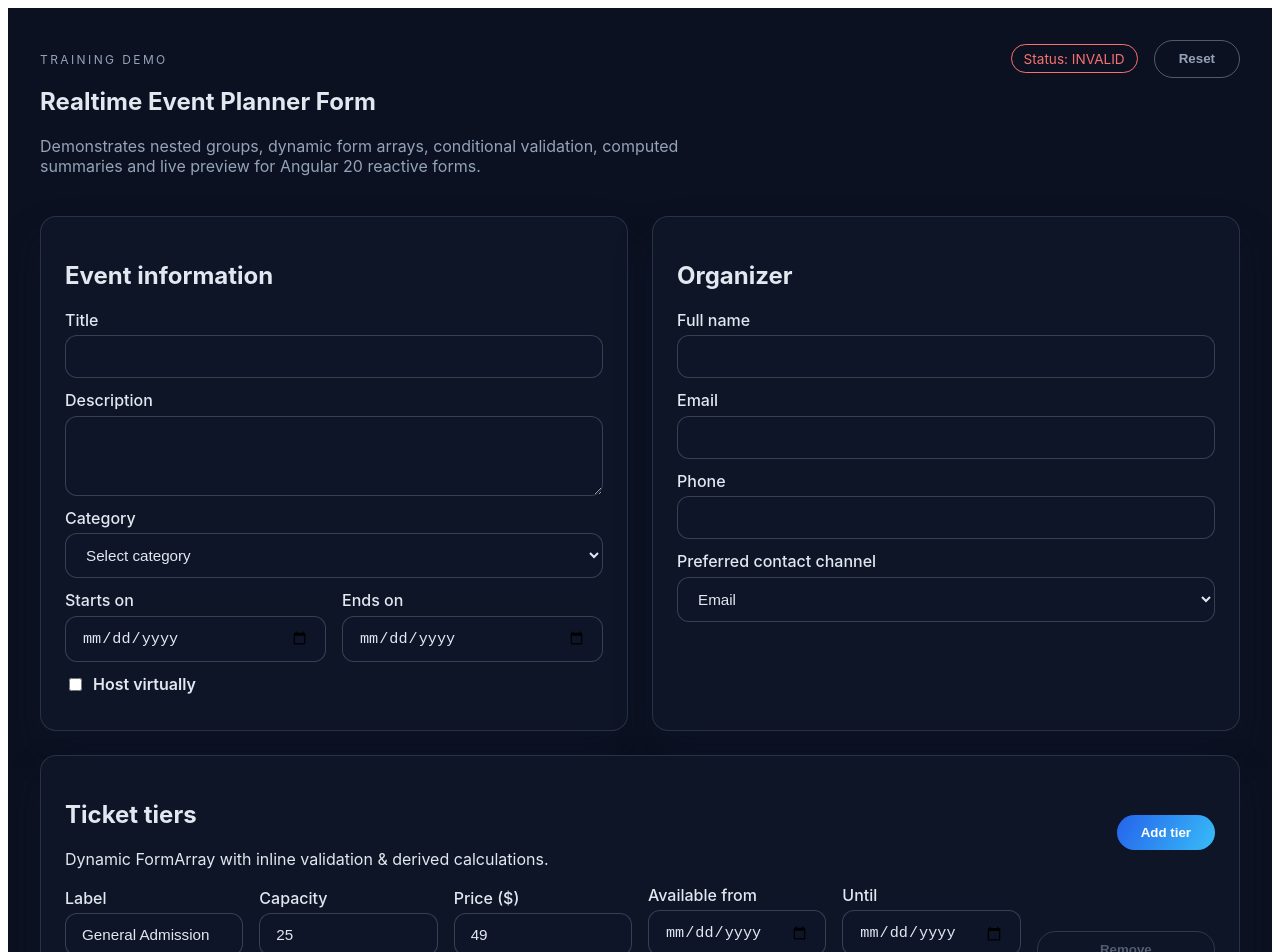
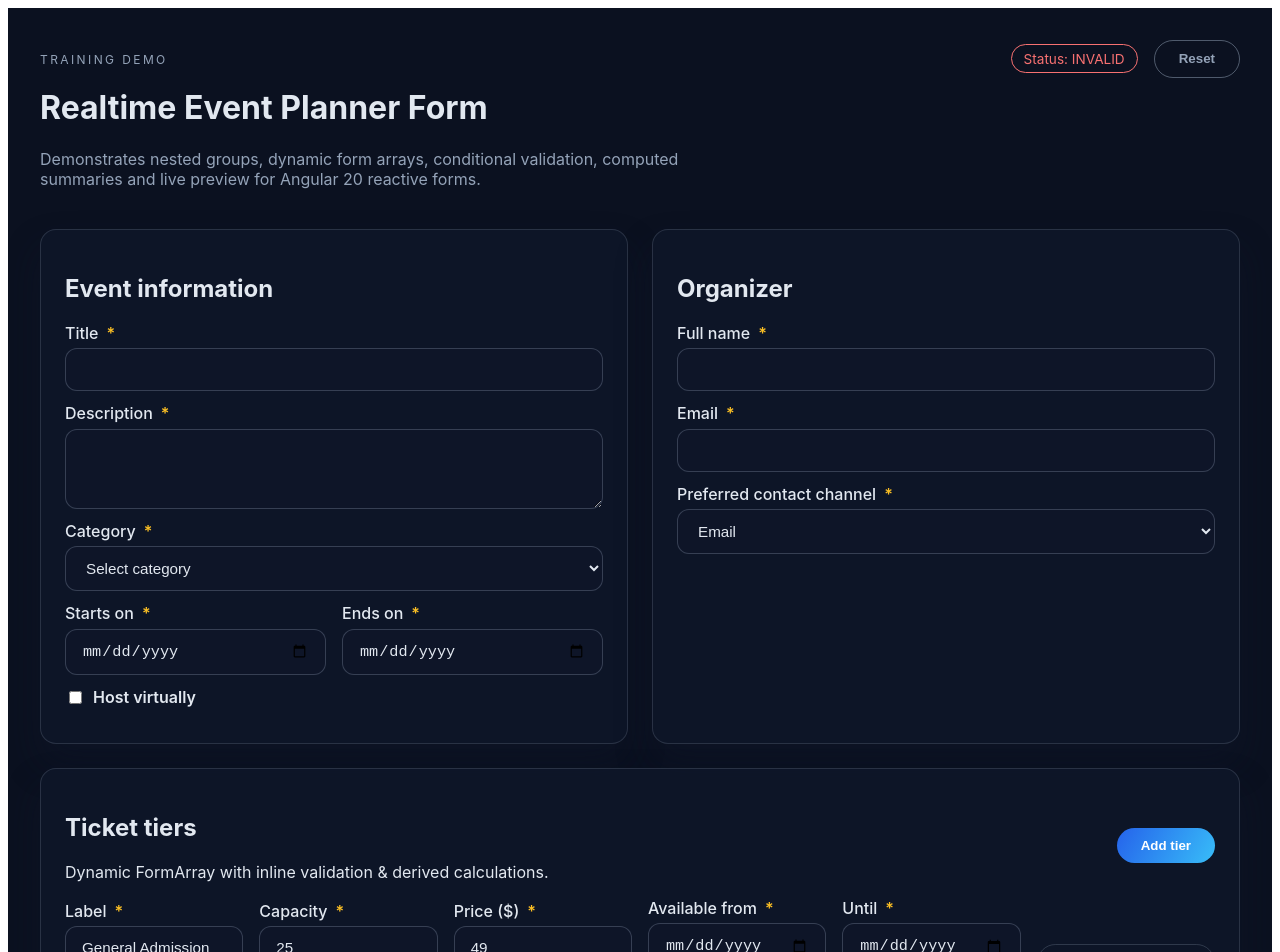
Before and after one commit to TrainerNG/movie-app, an Angular app: page /reactive-form-demo in a window 1280 px wide. Shown: the top 952 px of the page. Built offline with nearby package versions, Linux system fonts and the light colour scheme.

Commit message:
Advanced Forms

```diff
--- a/src/app/components/advanced-reactive-form/advanced-reactive-form.css
+++ b/src/app/components/advanced-reactive-form/advanced-reactive-form.css
@@ -64,6 +64,23 @@ label {
   gap: 0.35rem;
   font-weight: 500;
   margin-bottom: 0.75rem;
+}
+
+.required-indicator {
+  color: #fbbf24;
+  margin-left: 0.25rem;
+  font-weight: 600;
+}
+
+.label-heading {
+  display: inline-flex;
+  align-items: center;
+  gap: 0.25rem;
+}
+
+.required-note {
+  font-size: 0.75rem;
+  color: #fcd34d;
 }
 
 input,
--- a/src/app/components/advanced-reactive-form/advanced-reactive-form.html
+++ b/src/app/components/advanced-reactive-form/advanced-reactive-form.html
@@ -1,4 +1,4 @@
-<section class="shell" [formGroup]="eventPlannerForm" (ngSubmit)="onSubmit()" novalidate>
+<form class="shell" [formGroup]="eventPlannerForm" (ngSubmit)="onSubmit()" novalidate>
   <header class="shell__header">
     <div>
       <p class="eyebrow">Training demo</p>
@@ -19,7 +19,9 @@
     <div class="panel" formGroupName="eventInfo">
       <h2>Event information</h2>
       <label>
-        Title
+        <span class="label-heading">
+          Title <span class="required-indicator" aria-hidden="true">*</span>
+        </span>
         <input type="text" formControlName="title" />
       </label>
       <small class="error" *ngIf="hasError('eventInfo.title', 'required')">Title is required.</small>
@@ -28,15 +30,22 @@
       </small>
 
       <label>
-        Description
+        <span class="label-heading">
+          Description <span class="required-indicator" aria-hidden="true">*</span>
+        </span>
         <textarea rows="3" formControlName="description"></textarea>
       </label>
       <small class="error" *ngIf="hasError('eventInfo.description', 'required')">
         Description is required.
       </small>
+      <small class="error" *ngIf="hasError('eventInfo.description', 'maxlength')">
+        Description cannot exceed 500 characters.
+      </small>
 
       <label>
-        Category
+        <span class="label-heading">
+          Category <span class="required-indicator" aria-hidden="true">*</span>
+        </span>
         <select formControlName="category">
           <option value="" disabled>Select category</option>
           <option *ngFor="let category of categories()" [value]="category">{{ category }}</option>
@@ -46,11 +55,15 @@
 
       <div class="grid-2">
         <label>
-          Starts on
+          <span class="label-heading">
+            Starts on <span class="required-indicator" aria-hidden="true">*</span>
+          </span>
           <input type="date" formControlName="startDate" />
         </label>
         <label>
-          Ends on
+          <span class="label-heading">
+            Ends on <span class="required-indicator" aria-hidden="true">*</span>
+          </span>
           <input type="date" formControlName="endDate" />
         </label>
       </div>
@@ -62,7 +75,10 @@
       </label>
 
       <label *ngIf="eventPlannerForm.get('eventInfo.isVirtual')?.value">
-        Meeting URL
+        <span class="label-heading">
+          Meeting URL <span class="required-indicator" aria-hidden="true">*</span>
+        </span>
+        <small class="required-note">Required when hosting virtually.</small>
         <input type="url" formControlName="meetingUrl" placeholder="https://" />
       </label>
       <small class="error" *ngIf="hasError('eventInfo.meetingUrl', 'required')">URL is required.</small>
@@ -72,27 +88,38 @@
     <div class="panel" formGroupName="organizer">
       <h2>Organizer</h2>
       <label>
-        Full name
+        <span class="label-heading">
+          Full name <span class="required-indicator" aria-hidden="true">*</span>
+        </span>
         <input type="text" formControlName="fullName" />
       </label>
       <small class="error" *ngIf="hasError('organizer.fullName', 'required')">Name is mandatory.</small>
 
       <label>
-        Email
+        <span class="label-heading">
+          Email <span class="required-indicator" aria-hidden="true">*</span>
+        </span>
         <input type="email" formControlName="email" />
       </label>
       <small class="error" *ngIf="hasError('organizer.email', 'required')">Email is required.</small>
       <small class="error" *ngIf="hasError('organizer.email', 'email')">Provide a valid email.</small>
 
+      <ng-container *ngIf="contactPreference() === 'phone'">
         <label>
-        Phone
+          <span class="label-heading">
+            Phone <span class="required-indicator" aria-hidden="true">*</span>
+          </span>
+          <small class="required-note">Required when contact preference is Phone.</small>
           <input type="tel" formControlName="phone" />
         </label>
         <small class="error" *ngIf="hasError('organizer.phone', 'required')">Phone required for calls.</small>
         <small class="error" *ngIf="hasError('organizer.phone', 'pattern')">Use country code and digits.</small>
+      </ng-container>
 
       <label>
-        Preferred contact channel
+        <span class="label-heading">
+          Preferred contact channel <span class="required-indicator" aria-hidden="true">*</span>
+        </span>
         <select formControlName="contactPreference">
           <option value="email">Email</option>
           <option value="phone">Phone</option>
@@ -113,23 +140,33 @@
     <div class="tickets" *ngFor="let ticketGroup of tickets.controls; let i = index; trackBy: trackTicket" [formGroupName]="i">
       <div class="tickets__row">
         <label>
-          Label
+          <span class="label-heading">
+            Label <span class="required-indicator" aria-hidden="true">*</span>
+          </span>
           <input type="text" formControlName="label" />
         </label>
         <label>
-          Capacity
+          <span class="label-heading">
+            Capacity <span class="required-indicator" aria-hidden="true">*</span>
+          </span>
           <input type="number" formControlName="capacity" min="1" />
         </label>
         <label>
-          Price ($)
+          <span class="label-heading">
+            Price ($) <span class="required-indicator" aria-hidden="true">*</span>
+          </span>
           <input type="number" formControlName="price" min="0" step="1" />
         </label>
         <label>
-          Available from
+          <span class="label-heading">
+            Available from <span class="required-indicator" aria-hidden="true">*</span>
+          </span>
           <input type="date" formControlName="availableFrom" />
         </label>
         <label>
-          Until
+          <span class="label-heading">
+            Until <span class="required-indicator" aria-hidden="true">*</span>
+          </span>
           <input type="date" formControlName="availableTo" />
         </label>
         <button type="button" class="btn btn--ghost" (click)="removeTicket(i)" [disabled]="tickets.length === 1">
@@ -154,12 +191,12 @@
     </div>
     <label class="consent">
       <input type="checkbox" formControlName="agreement" />
+      <span>
         I confirm all details are correct.
+        <span class="required-indicator" aria-hidden="true">*</span>
+      </span>
     </label>
     <small class="error" *ngIf="hasError('agreement', 'required')">Consent is required.</small>
-    <div class="actions">
-      <button class="btn" type="submit">Submit form</button>
-    </div>
   </div>
 
   <div class="panel panel--preview">
@@ -171,4 +208,8 @@
     <h2>Last submitted payload</h2>
     <pre>{{ submittedPayload | json }}</pre>
   </div>
-</section>
+
+   <div class="actions">
+      <button class="btn" type="submit">Submit form</button>
+    </div>
+  </form>
--- a/src/app/components/advanced-reactive-form/advanced-reactive-form.ts
+++ b/src/app/components/advanced-reactive-form/advanced-reactive-form.ts
@@ -1,9 +1,10 @@
 import { CommonModule } from '@angular/common';
-import { Component, computed, inject, signal } from '@angular/core';
+import { Component, inject, signal } from '@angular/core';
 import {
   AbstractControl,
   FormArray,
   FormBuilder,
+  FormControlStatus,
   FormGroup,
   ReactiveFormsModule,
   ValidationErrors,
@@ -34,15 +35,15 @@ export class AdvancedReactiveForm {
   readonly categories = signal(['Conference', 'Workshop', 'Meetup', 'Watch Party']);
   readonly summary = signal({ totalCapacity: 0, potentialRevenue: 0 });
   readonly lastSavedAt = signal<string | null>(null);
+  readonly contactPreference = signal<'email' | 'phone'>('email');
 
   protected submittedPayload: unknown = null;
 
-  readonly eventPlannerForm = this.fb.group(
-    {
+  readonly eventPlannerForm = this.fb.group({
     eventInfo: this.fb.group(
       {
         title: ['', [Validators.required, Validators.minLength(4)]],
-          description: ['', [Validators.required, Validators.minLength(10)]],
+        description: ['', [Validators.required, Validators.maxLength(500)]],
         category: ['', Validators.required],
         startDate: ['', Validators.required],
         endDate: ['', Validators.required],
@@ -59,16 +60,19 @@ export class AdvancedReactiveForm {
     }),
     tickets: this.fb.array([this.createTicketRow()]),
     agreement: [false, Validators.requiredTrue],
-    },
-    { updateOn: 'blur' }
-  );
+  });
 
-  readonly formStatus = computed(() => this.eventPlannerForm.status);
+  readonly formStatus = signal<FormControlStatus>(this.eventPlannerForm.status);
 
   constructor() {
     this.handleVirtualToggle();
     this.handleContactPreference();
     this.bootstrapRealtimeSummary();
+    this.updateSummary();
+
+    this.eventPlannerForm.statusChanges
+      .pipe(takeUntilDestroyed())
+      .subscribe((status) => this.formStatus.set(status));
   }
 
   get tickets(): FormArray<FormGroup> {
@@ -88,12 +92,16 @@ export class AdvancedReactiveForm {
   }
 
   onSubmit(): void {
+    console.log(this.eventPlannerForm);
+
     if (this.eventPlannerForm.invalid) {
       this.eventPlannerForm.markAllAsTouched();
       return;
     }
 
     this.submittedPayload = this.eventPlannerForm.getRawValue();
+    console.log(this.submittedPayload);
+
   }
 
   resetForm(): void {
@@ -133,7 +141,7 @@ export class AdvancedReactiveForm {
           meetingUrlControl.clearValidators();
           meetingUrlControl.setValue('', { emitEvent: false });
         }
-        meetingUrlControl.updateValueAndValidity({ emitEvent: false });
+        meetingUrlControl.updateValueAndValidity();
       });
   }
 
@@ -141,22 +149,25 @@ export class AdvancedReactiveForm {
     const contactControl = this.eventPlannerForm.get('organizer.contactPreference');
     const phoneControl = this.eventPlannerForm.get('organizer.phone');
 
-    contactControl?.valueChanges
-      .pipe(takeUntilDestroyed())
-      .subscribe((preference: string | null) => {
+    const applyPreferenceRules = (preference: string | null): void => {
+      const nextPreference = ((preference ?? 'email') as 'email' | 'phone');
+      this.contactPreference.set(nextPreference);
+
       if (!phoneControl) {
         return;
       }
-        if ((preference ?? 'email') === 'phone') {
-          phoneControl.addValidators([
-            Validators.required,
-            Validators.pattern(/^\+?[0-9]{10,15}$/),
-          ]);
+
+      if (nextPreference === 'phone') {
+        phoneControl.addValidators([Validators.required, Validators.pattern(/^\+?[0-9]{10,15}$/)]);
       } else {
         phoneControl.clearValidators();
       }
-        phoneControl.updateValueAndValidity({ emitEvent: false });
-      });
+      phoneControl.updateValueAndValidity();
+    };
+
+    applyPreferenceRules(contactControl?.value ?? 'email');
+
+    contactControl?.valueChanges.pipe(takeUntilDestroyed()).subscribe(applyPreferenceRules);
   }
 
   private bootstrapRealtimeSummary(): void {
@@ -184,6 +195,7 @@ export class AdvancedReactiveForm {
     );
 
     this.summary.set(aggregate);
+    this.formStatus.set(this.eventPlannerForm.status);
   }
 
   private dateOrderValidator(startKey: string, endKey: string): ValidatorFn {
--- a/src/app/components/movie-list/movie-list.css
+++ b/src/app/components/movie-list/movie-list.css
@@ -20,6 +20,35 @@ h1{
     margin: 0 auto;
     padding: 20px;
     font-family: Arial, Helvetica, sans-serif;
+}
+
+.demo-links{
+    display: flex;
+    justify-content: space-between;
+    align-items: center;
+    flex-wrap: wrap;
+    gap: 12px;
+}
+
+.link-group{
+    display: flex;
+    gap: 8px;
+    flex-wrap: wrap;
+}
+
+.nav-link{
+    padding: 6px 12px;
+    border-radius: 999px;
+    border: 1px solid #007bff;
+    color: #007bff;
+    text-decoration: none;
+    font-size: 14px;
+    transition: background-color 0.2s ease, color 0.2s ease;
+}
+
+.nav-link:hover{
+    background-color: #007bff;
+    color: #fff;
 }
 
 .search-input{
--- a/src/app/components/movie-list/movie-list.html
+++ b/src/app/components/movie-list/movie-list.html
@@ -1,5 +1,11 @@
 <div class="movie-list-container">
-    <h1>Movie Listing</h1>
+    <div class="demo-links">
+        <h1>Movie Listing</h1>
+        <div class="link-group">
+            <a routerLink="/reactive-form-demo" class="nav-link">Advanced Reactive Form</a>
+            <a routerLink="/nonnullable-form-demo" class="nav-link">Non-Nullable Form</a>
+        </div>
+    </div>
     <div class="search-container">
         <input type="text" [(ngModel)]="query" (keyup.enter)="search()" placeholder="Search for movies..."
         class="search-input">
--- a/src/app/components/movie-list/movie-list.ts
+++ b/src/app/components/movie-list/movie-list.ts
@@ -4,14 +4,14 @@ import { MovieSearchResponse } from '../../interfaces/movie-search-response';
 import { FormsModule } from '@angular/forms';
 import { MovieInterface } from '../../interfaces/movie';
 import { CommonModule } from '@angular/common';
-import { Router } from '@angular/router';
+import { Router, RouterLink } from '@angular/router';
 import { EncryptionService } from '../../services/encryption-service';
 import { ToastService } from '../../services/toast-service';
 import { MovieCard } from "../movie-card/movie-card";
 
 @Component({
   selector: 'app-movie-list',
-  imports: [FormsModule, CommonModule, MovieCard],
+  imports: [FormsModule, CommonModule, MovieCard, RouterLink],
   templateUrl: './movie-list.html',
   styleUrl: './movie-list.css',
 })
--- a/src/app/components/nonnullable-reactive-form/nonnullable-reactive-form.css
+++ b/src/app/components/nonnullable-reactive-form/nonnullable-reactive-form.css
@@ -58,6 +58,12 @@ label {
   gap: 0.35rem;
   margin-bottom: 0.75rem;
   font-weight: 500;
+}
+
+.required-indicator {
+  color: #fbbf24;
+  margin-left: 0.25rem;
+  font-weight: 600;
 }
 
 input,
--- a/src/app/components/nonnullable-reactive-form/nonnullable-reactive-form.html
+++ b/src/app/components/nonnullable-reactive-form/nonnullable-reactive-form.html
@@ -19,19 +19,25 @@
     <article class="panel" formGroupName="programInfo">
       <h2>Program details</h2>
       <label>
-        Name
+        <span class="label-heading">
+          Name <span class="required-indicator" aria-hidden="true">*</span>
+        </span>
         <input formControlName="name" type="text" />
       </label>
       <small class="error" *ngIf="hasError('programInfo.name', 'minlength')">At least 3 characters.</small>
 
       <label>
-        Code
+        <span class="label-heading">
+          Code <span class="required-indicator" aria-hidden="true">*</span>
+        </span>
         <input formControlName="code" type="text" placeholder="AA-0000" />
       </label>
       <small class="error" *ngIf="hasError('programInfo.code', 'pattern')">Format AA-0000.</small>
 
       <label>
-        Program type
+        <span class="label-heading">
+          Program type <span class="required-indicator" aria-hidden="true">*</span>
+        </span>
         <select formControlName="type">
           <option *ngFor="let type of programTypes" [value]="type">{{ type | titlecase }}</option>
         </select>
@@ -39,13 +45,17 @@
       <small class="hint">{{ budgetHint() }}</small>
 
       <label>
-        Budget
+        <span class="label-heading">
+          Budget <span class="required-indicator" aria-hidden="true">*</span>
+        </span>
         <input formControlName="budget" type="number" min="1000" />
       </label>
       <small class="error" *ngIf="hasError('programInfo.budget', 'min')">Budget below threshold.</small>
 
       <label>
-        Strategic importance
+        <span class="label-heading">
+          Strategic importance <span class="required-indicator" aria-hidden="true">*</span>
+        </span>
         <select formControlName="strategicImportance">
           <option value="low">Low</option>
           <option value="medium">Medium</option>
@@ -57,19 +67,25 @@
     <article class="panel" formGroupName="primaryContact">
       <h2>Primary contact</h2>
       <label>
-        Full name
+        <span class="label-heading">
+          Full name <span class="required-indicator" aria-hidden="true">*</span>
+        </span>
         <input formControlName="fullName" type="text" />
       </label>
       <small class="error" *ngIf="hasError('primaryContact.fullName', 'required')">Required.</small>
 
       <label>
-        Email
+        <span class="label-heading">
+          Email <span class="required-indicator" aria-hidden="true">*</span>
+        </span>
         <input formControlName="email" type="email" />
       </label>
       <small class="error" *ngIf="hasError('primaryContact.email', 'email')">Invalid email.</small>
 
       <label>
-        Timezone
+        <span class="label-heading">
+          Timezone <span class="required-indicator" aria-hidden="true">*</span>
+        </span>
         <input formControlName="timezone" type="text" />
       </label>
 
@@ -92,17 +108,23 @@
     <div class="member-card" *ngFor="let memberGroup of members.controls; let i = index; trackBy: trackMember" [formGroupName]="i">
       <div class="member-grid">
         <label>
-          Name
+          <span class="label-heading">
+            Name <span class="required-indicator" aria-hidden="true">*</span>
+          </span>
           <input formControlName="name" type="text" />
         </label>
         <label>
-          Role
+          <span class="label-heading">
+            Role <span class="required-indicator" aria-hidden="true">*</span>
+          </span>
           <select formControlName="role">
             <option *ngFor="let role of roles" [value]="role">{{ role }}</option>
           </select>
         </label>
         <label>
-          Availability (hrs)
+          <span class="label-heading">
+            Availability (hrs) <span class="required-indicator" aria-hidden="true">*</span>
+          </span>
           <input formControlName="availability" type="number" min="10" max="120" />
         </label>
         <button type="button" class="btn btn--ghost" (click)="removeMember(i)" [disabled]="members.length === 1">
@@ -150,7 +172,9 @@
     <div class="sprint-card" *ngFor="let sprint of sprints.controls; let s = index; trackBy: trackSprint" [formGroupName]="s">
       <div class="member-grid">
         <label>
-          Title
+          <span class="label-heading">
+            Title <span class="required-indicator" aria-hidden="true">*</span>
+          </span>
           <input formControlName="title" type="text" />
         </label>
         <label>
@@ -158,7 +182,9 @@
           <input formControlName="goal" type="text" />
         </label>
         <label>
-          Capacity
+          <span class="label-heading">
+            Capacity <span class="required-indicator" aria-hidden="true">*</span>
+          </span>
           <input formControlName="capacity" type="number" min="40" />
         </label>
         <button type="button" class="btn btn--ghost" (click)="removeSprint(s)" [disabled]="sprints.length === 1">
@@ -167,11 +193,15 @@
       </div>
       <div class="member-grid">
         <label>
-          Starts
+          <span class="label-heading">
+            Starts <span class="required-indicator" aria-hidden="true">*</span>
+          </span>
           <input formControlName="startDate" type="date" />
         </label>
         <label>
-          Ends
+          <span class="label-heading">
+            Ends <span class="required-indicator" aria-hidden="true">*</span>
+          </span>
           <input formControlName="endDate" type="date" />
         </label>
       </div>
```
Lines whose indentation alone changed are shown as unchanged.
